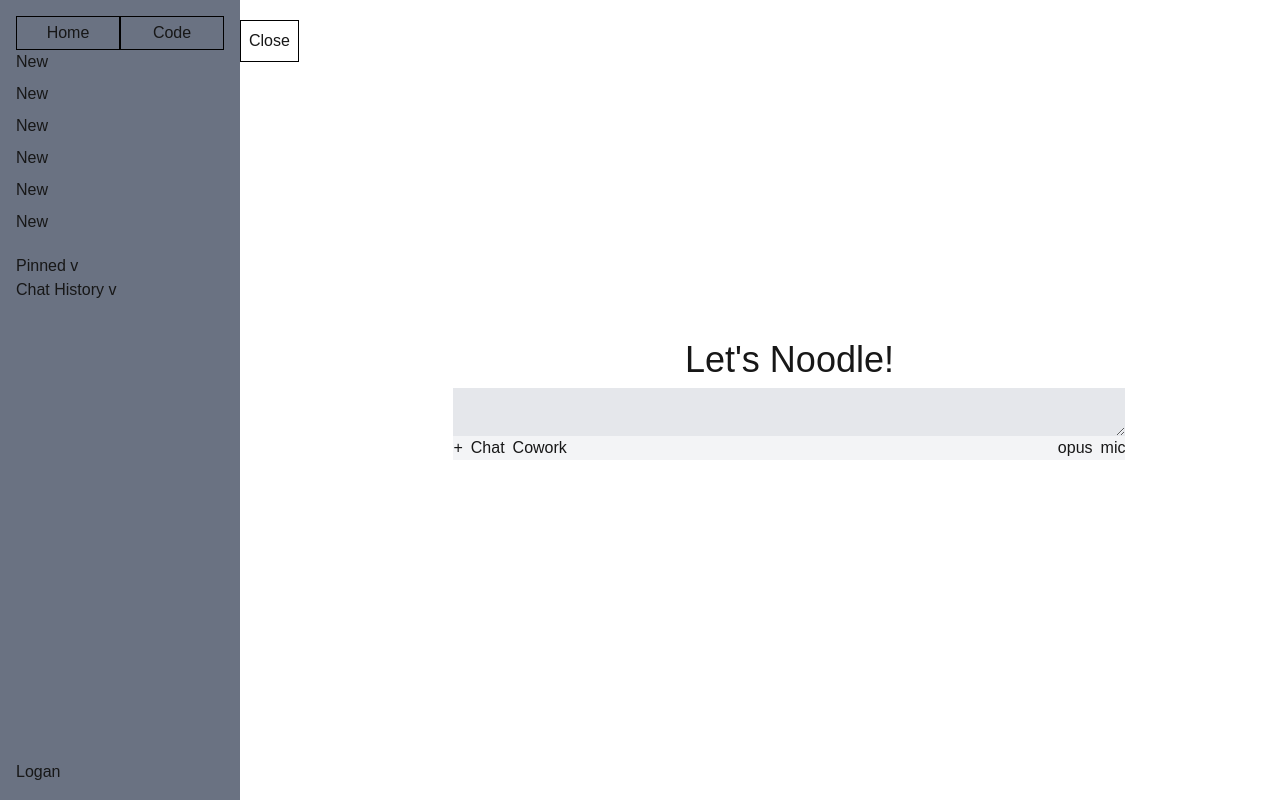
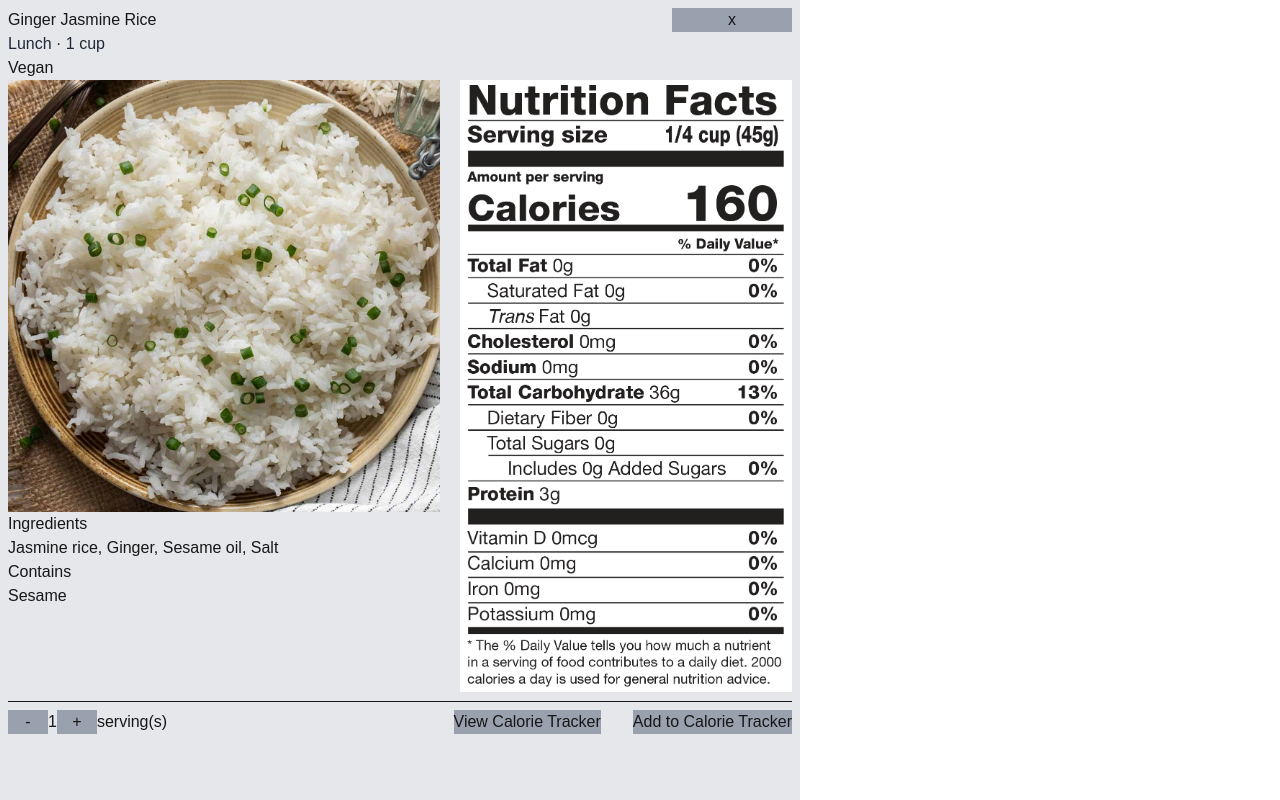
Before and after one commit to DarrenA339/F26-Exploration-HUDS, a Next.js app: page / in a window 1280 px wide. Built offline with nearby package versions, Linux system fonts and the light colour scheme.

Commit message:
Skeleton implementation of basic information

```diff
--- a/app/page.tsx
+++ b/app/page.tsx
@@ -1,24 +1,23 @@
-import Sidebar from "@/components/sidebar";
+import FoodInfoOverlay from "@/components/foodInfoOverlay";
 
-export default function Home() {
+// Scratch page for developing the overlay. Visit http://localhost:3000/overlay-test
+// Not part of the real app -- delete it (or keep it) once the overlay is done.
+export default function OverlayTestPage() {
   return (
-    <div className="flex h-screen">
-      <Sidebar/>
-      <div className="flex flex-1 flex-col items-center justify-center gap-2">
-        <h1 className="text-4xl">Let's Noodle!</h1>
-        <div className="flex w-full max-w-2xl flex-col bg-gray-100">
-            <textarea className="bg-gray-200"></textarea>
-            <div className="flex items-center gap-2">
-                <button>+</button>
-                <button>Chat</button>
-                <button>Cowork</button>
-                <div className="flex justify-end ml-auto gap-2">
-                    <button>opus</button>
-                    <button>mic</button>
-                </div>
-            </div>
-        </div>
-      </div>
-    </div>
+    <main>
+      <FoodInfoOverlay
+        name="Ginger Jasmine Rice"
+        meal="Lunch"
+        servingSize="1 cup"
+        imageSrc="/images/rice.png"
+        dietaryLabels={["Vegan", "Gluten free"]}
+        ingredients={["Jasmine rice", "Ginger", "Sesame oil", "Salt"]}
+        allergens={["Sesame"]}
+        nutritionSrc="/images/riceNutrition.png"
+        // Once you add an `onClose: () => void` prop to FoodInfoOverlayProps,
+        // uncomment the next line:
+        // onClose={() => {}}
+      />
+    </main>
   );
 }
--- a/components/foodInfoOverlay.tsx
+++ b/components/foodInfoOverlay.tsx
@@ -23,42 +23,69 @@ export default function FoodInfoOverlay({
 }: FoodInfoOverlayProps) {
 
   return (
-    <div>
+    <div className="bg-gray-200 p-2 w-200 h-200">
       {/* Dark background overlay */}
 
       {/* Main modal container */}
-      <div>
+      <div className="">
         {/* Header: Food name, meal, serving size, close button */}
+        <div className="flex justify-between">
+            {/* Contains food name and close button */}
+            <h1>{name}</h1>
+            <button className="w-30 bg-gray-400 hover:bg-gray-700">x</button>
+        </div>
+        <div>
+            {/* Contains the meal and serving size (beneath food name) */}
+            <h4 className="text-gray-800">{meal} &middot; {servingSize}</h4>
+        </div>
 
         {/* Dietary labels */}
         <div>
-          {/* Map through dietaryLabels use basic text for now and add the component when teammate creates it*/}
+          {/* Map through dietaryLabels. use basic text for now and add the component when teammate creates it*/}
+          <p>Vegan</p>
         </div>
 
         {/* Two-column content layout */}
-        <div>
+        <div className="flex justify-between">
           {/* LEFT COLUMN */}
-          <div>
+          <div className="mr-5">
             {/* Food image */}
+            <img src={imageSrc}></img>
 
             {/* Ingredients section */}
+            <h3>Ingredients</h3>
+            <p>{ingredients.join(", ")}</p>
 
             {/* Contains / Allergens section */}
+            <h3>Contains</h3>
+            <p>{allergens.join(", ")}</p>
           </div>
 
           {/* RIGHT COLUMN */}
           <div>
             {/* Nutrition Facts panel can be image for now*/}
+            <img src={nutritionSrc}></img>
           </div>
         </div>
 
         {/* Footer */}
-        <div>
+        <hr className="my-2"></hr>
+        <div className="flex justify-between">
           {/* Serving quantity selector */}
+          <div className="flex">
+            <button className="w-10 bg-gray-400 hover:bg-gray-700">-</button>
+            <p>1</p>
+            <button className="w-10 bg-gray-400 hover:bg-gray-700">+</button>
+            <p>serving(s)</p>
+          </div>
 
-          {/* View Calorie Tracker button */}
+          <div className="flex gap-8">
+            {/* View Calorie Tracker button */}
+            <button className="bg-gray-400 hover:bg-gray-700">View Calorie Tracker</button>
 
-          {/* Add to Calorie Tracker button */}
+            {/* Add to Calorie Tracker button */}
+            <button className="bg-gray-400 hover:bg-gray-700">Add to Calorie Tracker</button>
+          </div>
         </div>
       </div>
     </div>
--- a/components/sidebar.tsx
+++ /dev/null
@@ -1,41 +0,0 @@
-"use client"
-
-import {useState} from "react"
-
-export default function Sidebar() {
-    const [isOpen, setOpen] = useState(true);
-
-    return (
-    <>
-    {isOpen &&
-    <div className="flex flex-col p-4 w-60 bg-gray-500">
-      <div className="flex">
-        <button className="flex-1 p-1 border border-black">Home</button>
-        <button className="flex-1 p-1 border border-black">Code</button>
-      </div>
-      <div className="flex flex-col gap-2">
-        <p>New</p>
-        <p>New</p>
-        <p>New</p>
-        <p>New</p>
-        <p>New</p>
-        <p>New</p>
-      </div>
-
-      <div className="mt-5">
-        <p>Pinned v</p>
-        <p>Chat History v</p>
-      </div>
-
-      <div className="flex flex-1 items-end">
-        <p>Logan</p>
-      </div>
-    </div>
-}
-
-    <button className="self-start p-2 mt-5 border border-black" onClick={() => setOpen(!isOpen)}>
-        {isOpen ? "Close" : "Open"}
-    </button>
-    </>
-  )
-}
```
Also changed, not shown: public/images/rice.png (added), public/images/riceNutrition.png (added).
